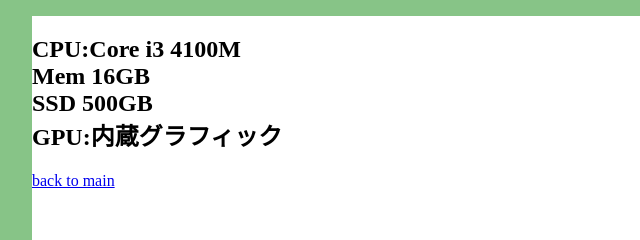
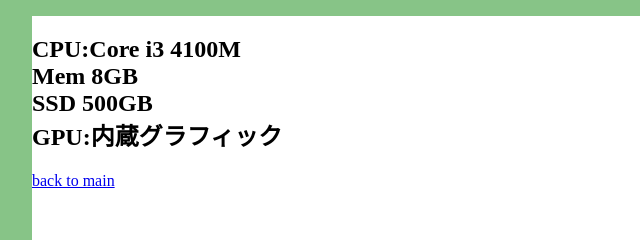
Before and after one commit to sutazukame8803/runblog, a plain HTML site: page Specweb/TOSHIBA.html in a window 1280 px wide. Shown: the top 240 px of the page, 160-800 px from the left. Drawn offline with Linux system fonts and the light colour scheme.

Commit message:
Update TOSHIBA.html

```diff
--- a/Specweb/TOSHIBA.html
+++ b/Specweb/TOSHIBA.html
@@ -8,7 +8,7 @@
     </head>
     <link rel="stylesheet" href="style_devices.css">
     <body>
-    <div class="white"><h2>CPU:Core i3 4100M<br> Mem 16GB <br> SSD 500GB <br> GPU:内蔵グラフィック</h2><a href="../index.html">back to main</a></div>
+    <div class="white"><h2>CPU:Core i3 4100M<br> Mem 8GB <br> SSD 500GB <br> GPU:内蔵グラフィック</h2><a href="../index.html">back to main</a></div>
         <p>
         </p>
         <main>
```
